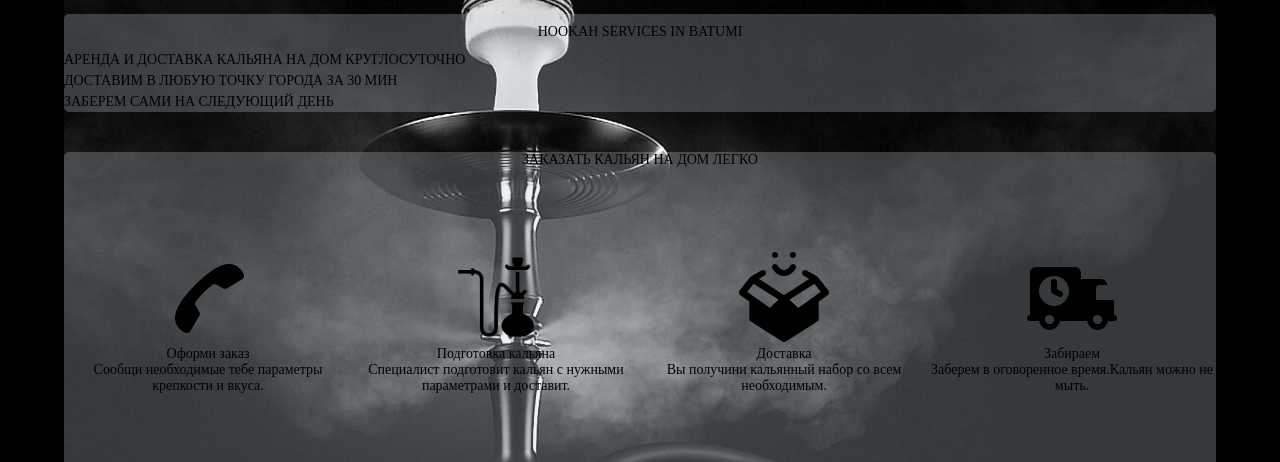
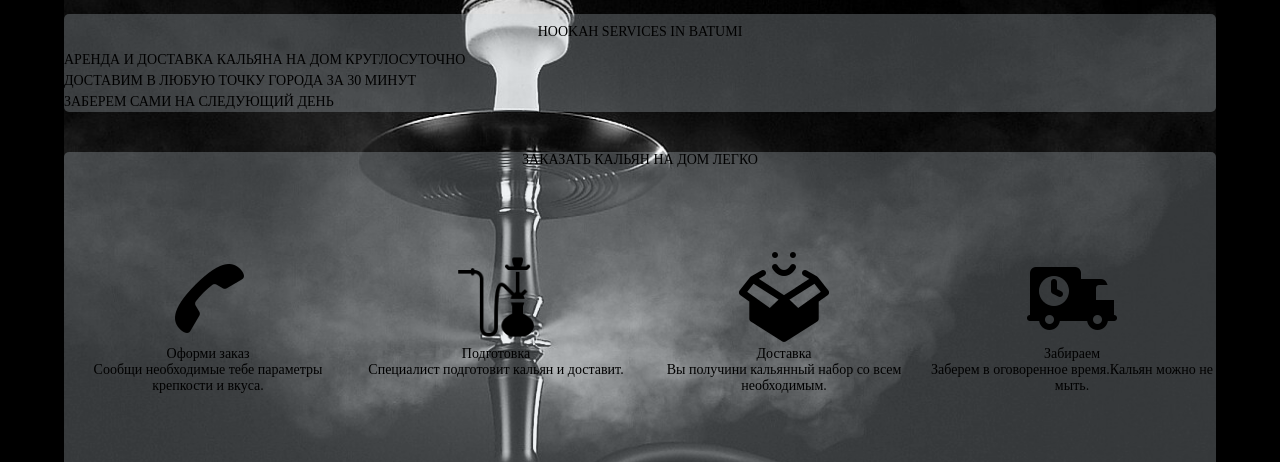
Before and after one commit to Andrewww1337/Hookah, a plain HTML site: page index.html in a window 1280 px wide. Shown: the part 131-593 px from the top of the page. Drawn offline with Linux system fonts and the light colour scheme.

Commit message:
Update index.html

```diff
--- a/index.html
+++ b/index.html
@@ -29,7 +29,7 @@
         </div>
         <div class="podZag">
           <p>АРЕНДА И ДОСТАВКА КАЛЬЯНА НА ДОМ КРУГЛОСУТОЧНО</p>
-          <p>ДОСТАВИМ В ЛЮБУЮ ТОЧКУ ГОРОДА ЗА 30 МИН</p>
+          <p>ДОСТАВИМ В ЛЮБУЮ ТОЧКУ ГОРОДА ЗА 30 МИНУТ</p>
           <p>ЗАБЕРЕМ САМИ НА СЛЕДУЮЩИЙ ДЕНЬ</p>
         </div>
       </div>
@@ -52,10 +52,8 @@
               <img class="fLogo" src="icons8-hookah-100.png" />
             </div>
             <div class="sFlex">
-              <p>Подготовка кальяна</p>
-              <p>
-                Специалист подготовит кальян с нужными параметрами и доставит.
-              </p>
+              <p>Подготовка</p>
+              <p>Специалист подготовит кальян и доставит.</p>
             </div>
           </div>
           <div class="flex">
```
